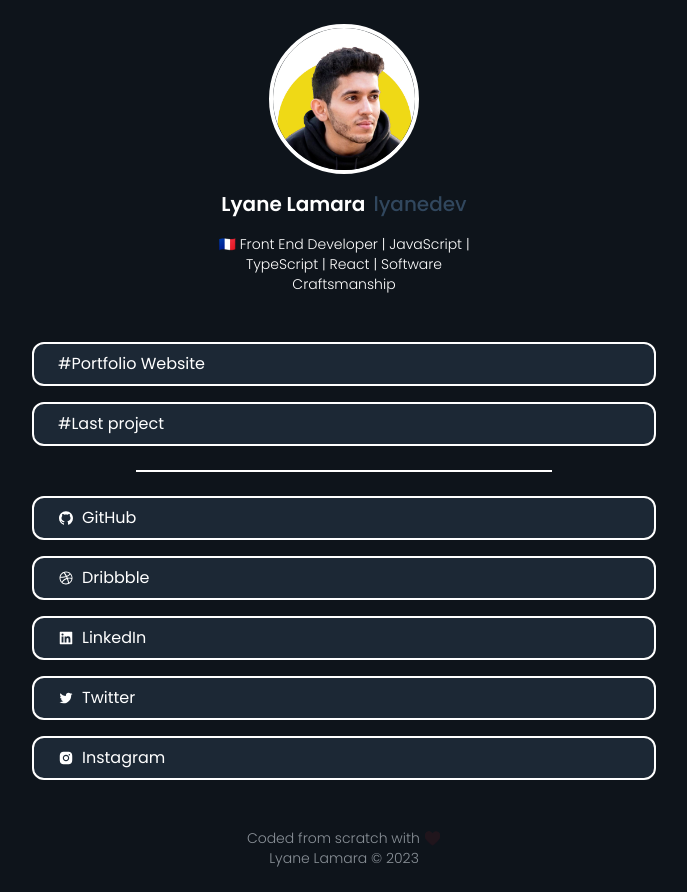
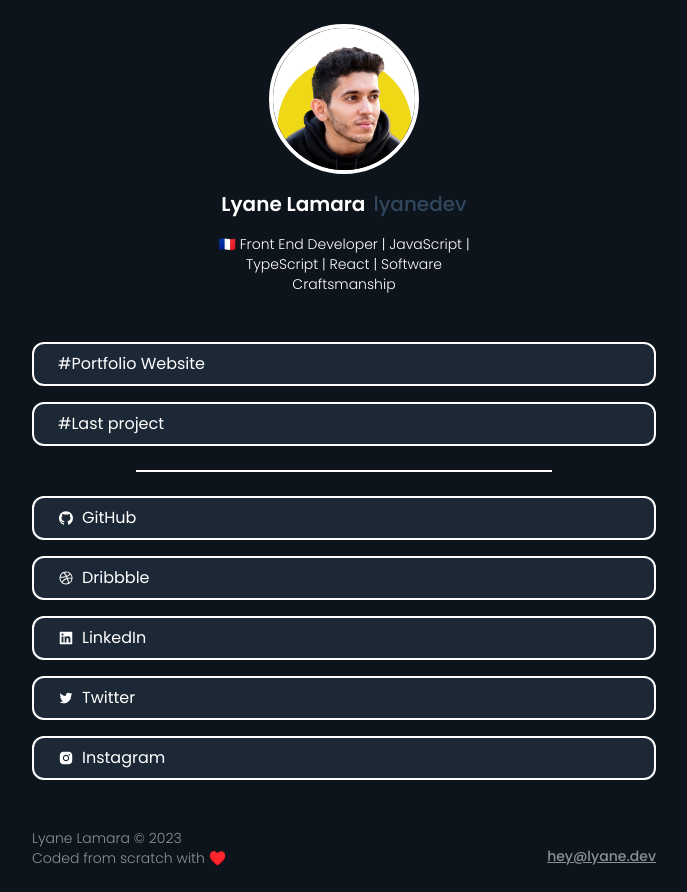
Before and after one commit to lyanedev/My-Linktree, a Next.js app: page / in a window 1280 px wide. Shown: the whole page, without its empty margins (296-983 px from the left). Built offline with nearby package versions, Linux system fonts and the light colour scheme.

Commit message:
changes on footer and added email

```diff
--- a/components/Content.tsx
+++ b/components/Content.tsx
@@ -56,10 +56,18 @@ export default function Content() {
                 }
             </main>
 
-            <footer>
-                <div className={'w-full flex flex-col items-center px-6'}>
-                    <p className={'text-sm font-light text-[#8A9198]'}>Coded from scratch with <span className={'animate-ping'}>♥️</span></p>
+            <footer className={'flex justify-between items-end px-6'}>
+                <div className={'flex flex-col md:flex-col-reverse items-start'}>
+                    <p className={'text-sm font-light text-[#8A9198]'}>Coded from scratch with ♥️</p>
                     <p className={'text-sm font-light text-[#8A9198]'}>Lyane Lamara © 2023</p>
+                </div>
+                <div>
+                    <a
+                        href={'mailto:hey@lyane.dev'}
+                        target={'_blank'}
+                        rel={'noreferrer'}
+                        className={'text-sm font-medium text-[#8A9198] underline'}
+                    >hey@lyane.dev</a>
                 </div>
             </footer>
         </div>
--- a/src/pages/index.tsx
+++ b/src/pages/index.tsx
@@ -1,8 +1,21 @@
 import Head from 'next/head'
 import Content from '../../components/Content'
-
+import {useEffect} from 'react'
+import toast, {Toaster} from 'react-hot-toast'
 
 export default function Home() {
+
+    const WELCOME = () => toast.error('Welcome!', {
+        position: 'top-right',
+        duration: 1500,
+        icon: '👋',
+        id: 'ID'
+    })
+
+    useEffect(() => {
+        WELCOME()
+    }, []);
+
     return (
         <>
             <Head>
@@ -11,6 +24,7 @@ export default function Home() {
                 <meta name="viewport" content="width=device-width, initial-scale=1"/>
             </Head>
             <Content/>
+            <Toaster/>
         </>
     )
 }
```
